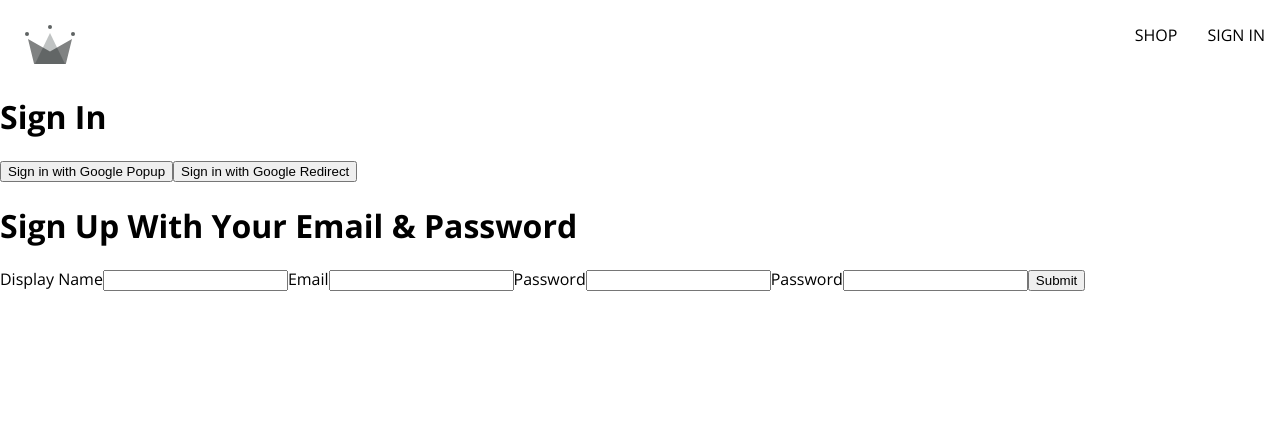
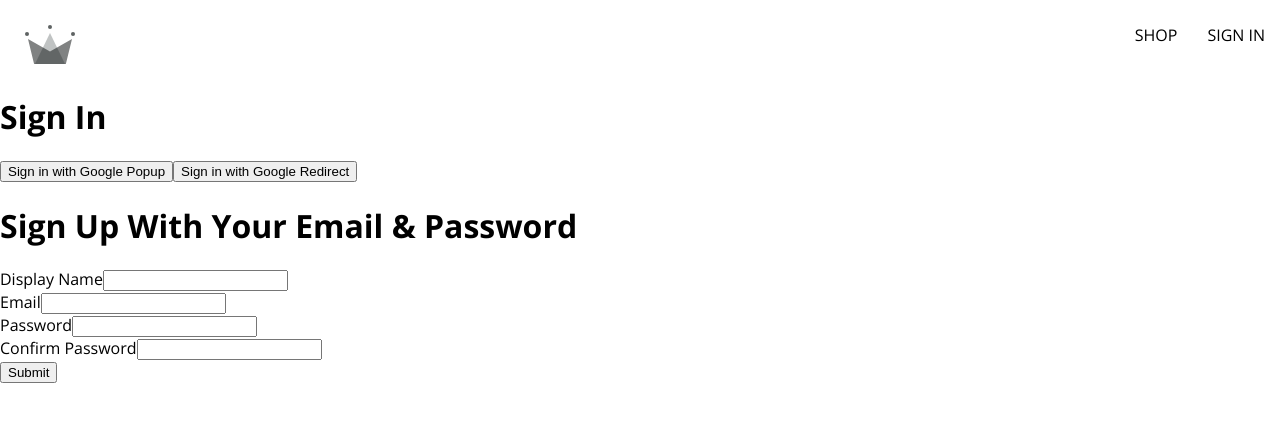
Before and after one commit to Chiewy23/crwn-clothing, a React (Create React App) app: page /sign-in in a window 1280 px wide. Shown: the top 422 px of the page. Built offline with nearby package versions, Linux system fonts and the light colour scheme.

Commit message:
New FormInput component.

```diff
--- /dev/null
+++ b/src/components/form-input/form-input.component.jsx
@@ -0,0 +1,12 @@
+import { Fragment } from "react";
+
+const FormInput = ({ label, ...otherProps }) => {
+    return (
+        <div>
+            <label>{ label }</label>
+            <input {...otherProps} />
+        </div>
+    );
+}
+
+export default FormInput;
--- a/src/components/sign-up-form/sign-up-form.components.jsx
+++ b/src/components/sign-up-form/sign-up-form.components.jsx
@@ -1,5 +1,7 @@
 import { useState } from "react";
 import { createAuthUserWithEmailAndPassword, createUserDocumentFromAuth } from "../../utilities/firebase/firebase.utils";
+
+import FormInput from "../form-input/form-input.component";
 
 const defaultFormFields = {
     displayName: "",
@@ -49,18 +51,10 @@ const SignUpForm = () => {
         <div>
             <h1>Sign Up With Your Email & Password</h1>
             <form onSubmit={handleSubmit}>
-                <label>Display Name</label>
-                <input type="text" required onChange={handleChange} name="displayName" value={displayName} />
-
-                <label>Email</label>
-                <input type="email" required onChange={handleChange} name="email" value={email} />
-
-                <label>Password</label>
-                <input type="password" required onChange={handleChange} name="password" value={password} />
-
-                <label>Password</label>
-                <input type="password" required onChange={handleChange} name="confirmPassword" value={confirmPassword} />
-
+                <FormInput label="Display Name" type="text" required onChange={handleChange} name="displayName" value={displayName} />
+                <FormInput label="Email" type="email" required onChange={handleChange} name="email" value={email} />
+                <FormInput label="Password" type="password" required onChange={handleChange} name="password" value={password} />
+                <FormInput label="Confirm Password" type="password" required onChange={handleChange} name="confirmPassword" value={confirmPassword} />
                 <button type="submit">Submit</button>
             </form>
         </div>
```
Also changed, not shown: src/components/form-input/form-input.styles.scss (added).
